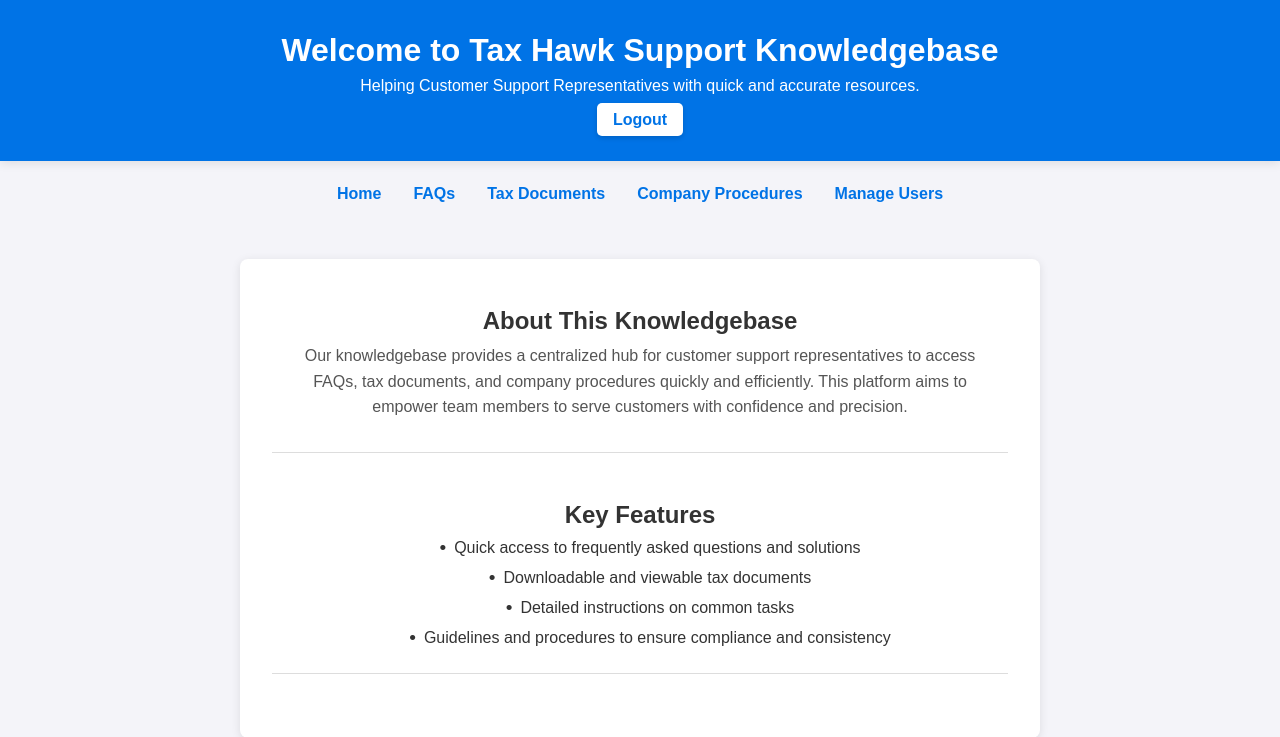
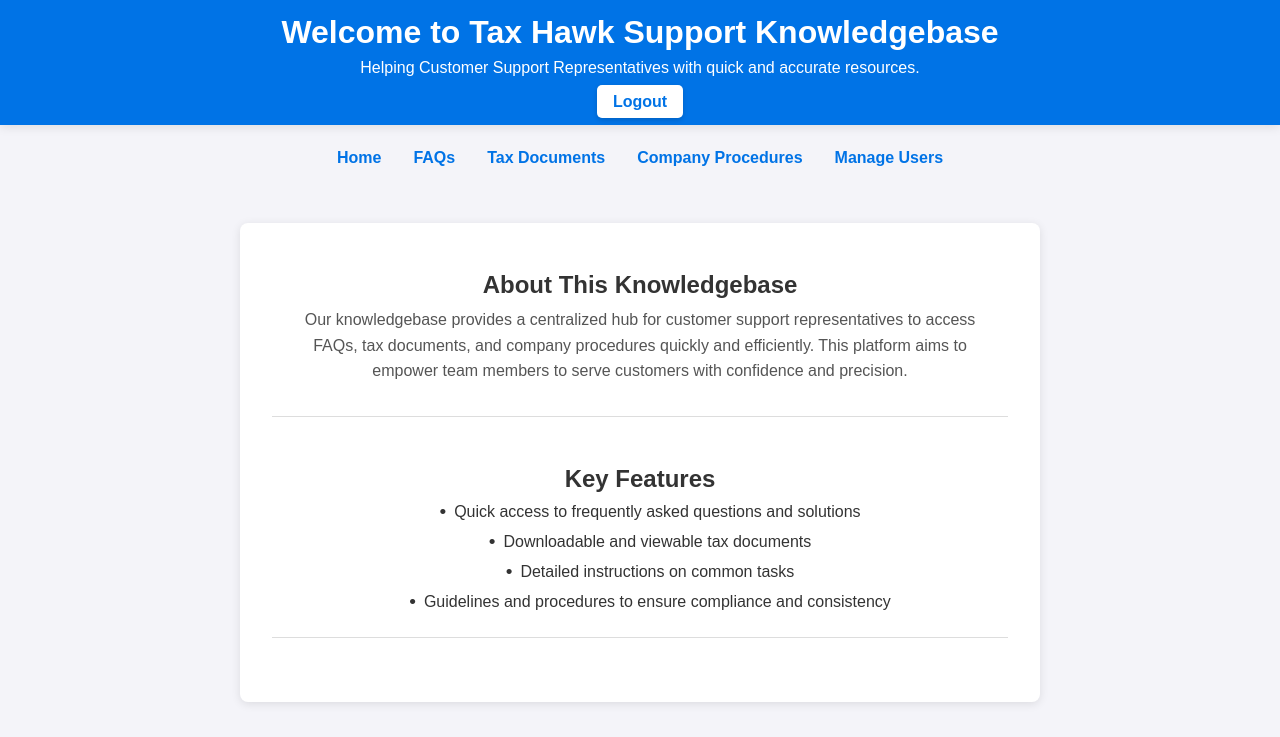
Before and after one commit to jnewell-7/403Project, a Node server app: page /index in a window 1280 px wide. Shown: the top 737 px of the page. Run offline with Node 20, Linux system fonts and the light colour scheme.

Commit message:
adjustment

```diff
--- a/public/styles/index.css
+++ b/public/styles/index.css
@@ -18,7 +18,7 @@ body {
 /* Header */
 header {
   text-align: center;
-  padding: 2rem 1rem;
+  padding:  14px 15px;
   background-color: #0073e6;
   color: #ffffff;
   width: 100%;
```
